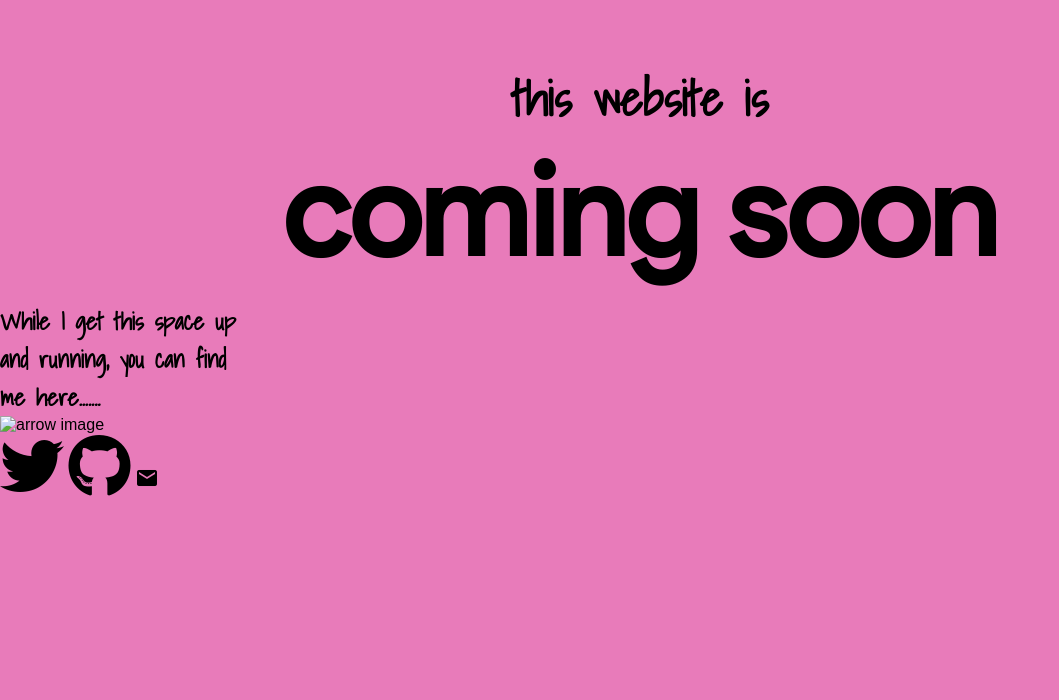
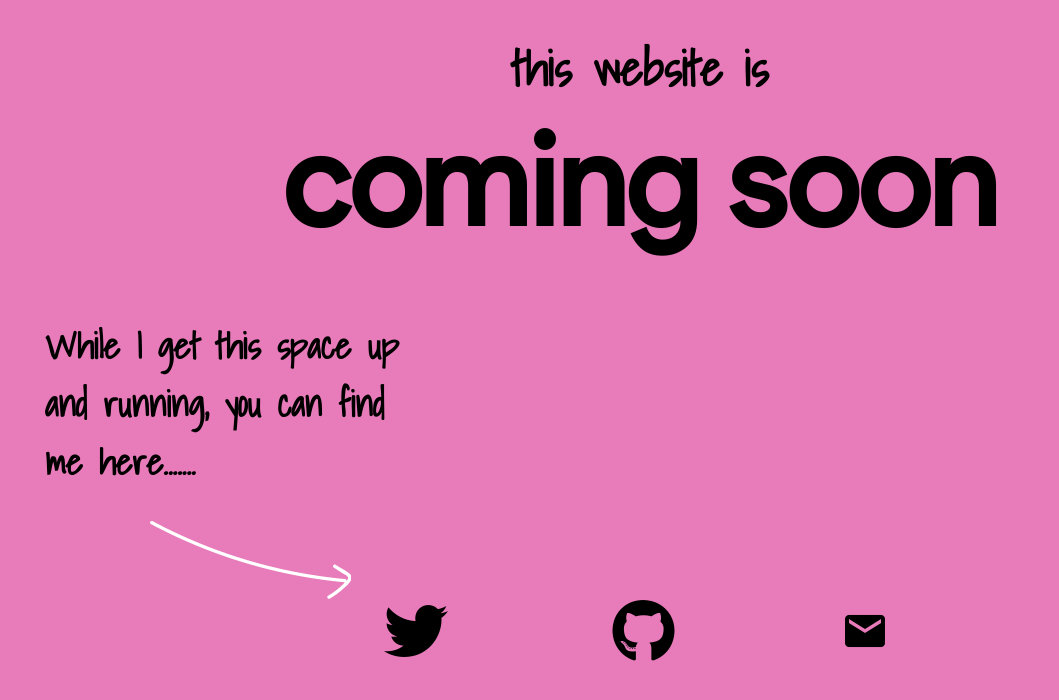
Before and after one commit to rimildeyjsr/Project-Portfolio, a plain HTML site: page index.html in a window 1280 px wide. Shown: the whole page, without its empty margins (0-1059 px from the left). Drawn offline with Linux system fonts and the light colour scheme.

Commit message:
layout perfect

```diff
--- a/index.html
+++ b/index.html
@@ -34,12 +34,12 @@
           <h2>While I get this space up<br>and running, you can find<br> me here.......</h2>
       </div>
 
-      <img src="" alt="arrow image">
+      <img src="arrow.png" class="arrow" alt="arrow image">
 
-      <div>
+      <div class="social">
           <i class="fa fa-twitter fa-4x icon" aria-hidden="true"></i>
           <i class="fa fa-github fa-4x icon" aria-hidden="true"></i>
-          <i class="material-icons">mail</i>
+          <i class="material-icons icon md-48">mail</i>
       </div>
 
   </div>
--- a/style.css
+++ b/style.css
@@ -88,10 +88,31 @@ h2 {
 .heading {
     font-size: 2em;
     text-align: center;
-    margin: 60px auto 10px auto;
+    margin: 30px auto 10px auto;
 }
 .main-heading {
     font-size: 4em;
     text-align: center;
     margin: 0 auto;
 }
+
+.content {
+    font-size: 1.5em;
+    margin: 45px auto 5px 45px;
+}
+
+.arrow {
+    display: block;
+    margin-left: 150px;
+    margin-top: 30px;
+}
+.social {
+    margin-left: 30%;
+}
+.icon {
+    display: inline-block;
+    width:20%;
+    margin-right: 5%;
+}
+
+.material-icons.md-48 { font-size: 48px; }
```
Also changed, not shown: arrow.png (added).
